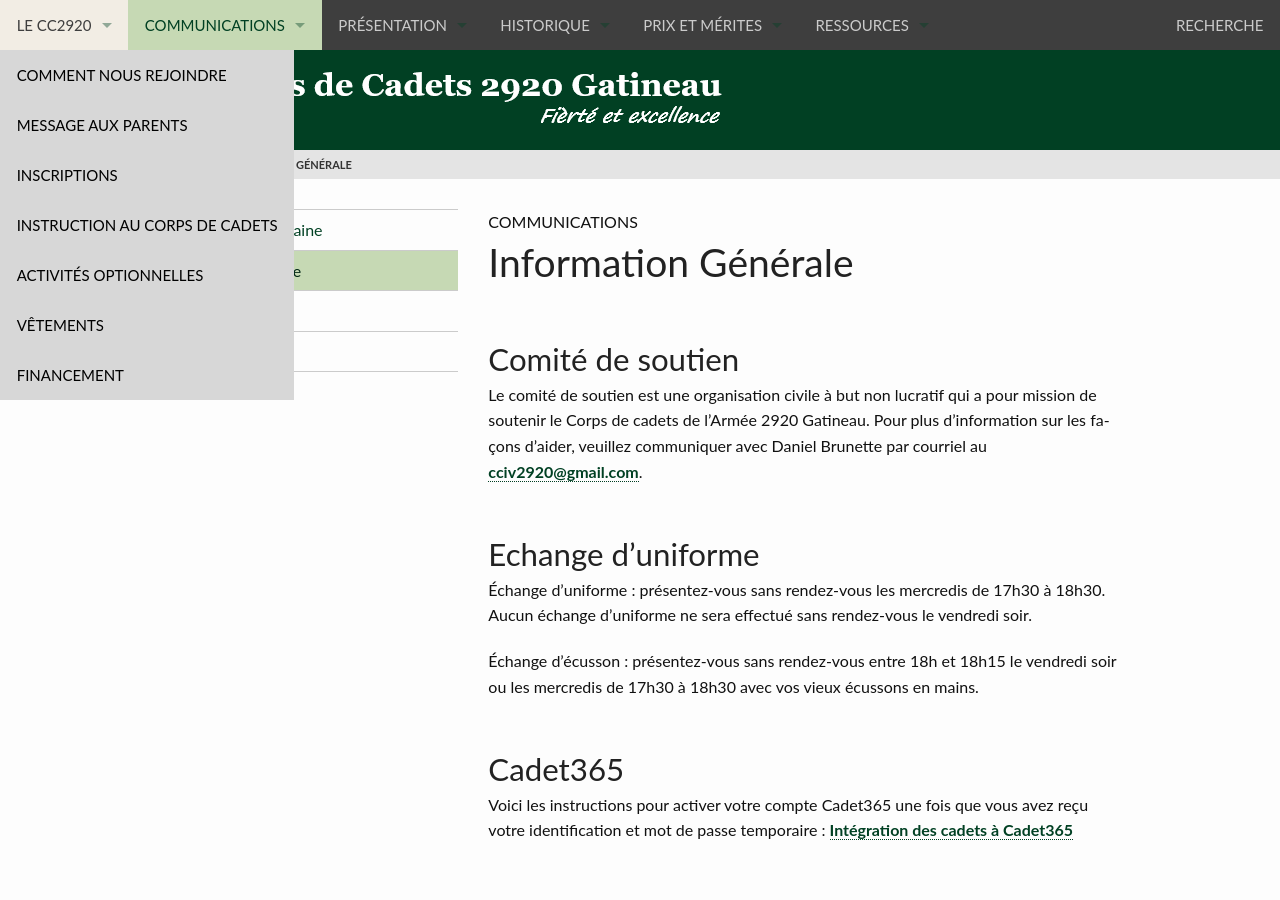
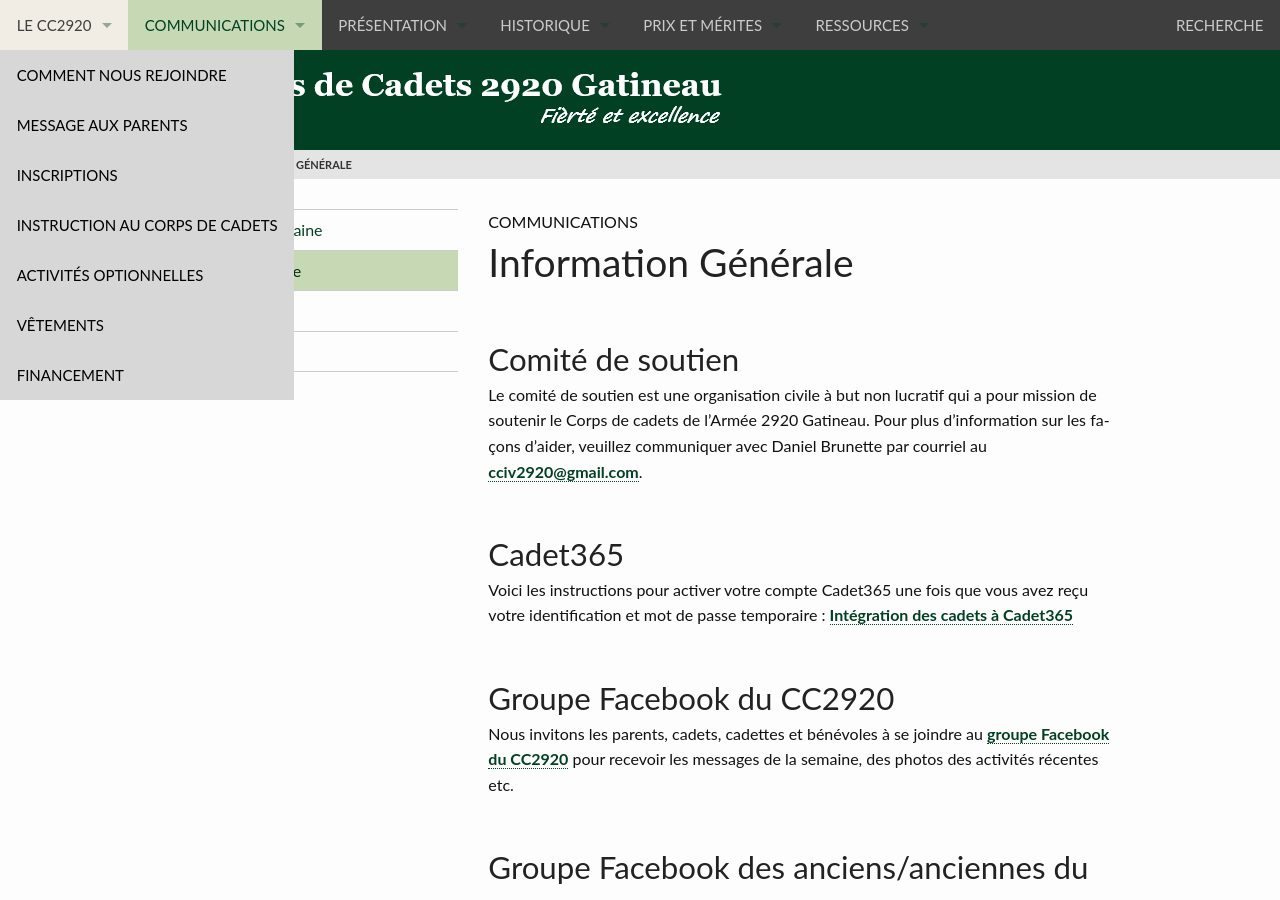
Before and after one commit to CC2920/web, a Jekyll site: the page built from _communications/information.md, in a window 1280 px wide and 900 px high. Built offline with Jekyll 4.4.1, drawn with Linux system fonts in a browser that asks for light colours.

Commit message:
Update information.md

```diff
--- a/_communications/information.md
+++ b/_communications/information.md
@@ -5,12 +5,6 @@ title:  "Information Générale"
 ## Comité de soutien
 
 Le comité de soutien est une organisation civile à but non lucratif qui a pour mission de soutenir le Corps de cadets de l’Armée 2920 Gatineau. Pour plus d’information sur les façons d’aider, veuillez communiquer avec Daniel Brunette par courriel au <cciv2920@gmail.com>.
-
-## Echange d’uniforme
-
-Échange d’uniforme : présentez-vous sans rendez-vous les mercredis de 17h30 à 18h30. Aucun échange d’uniforme ne sera effectué sans rendez-vous le vendredi soir.
-
-Échange d’écusson : présentez-vous sans rendez-vous entre 18h et 18h15 le vendredi soir ou les mercredis de 17h30 à 18h30 avec vos vieux écussons en mains.
 
 ## Cadet365
 
```
